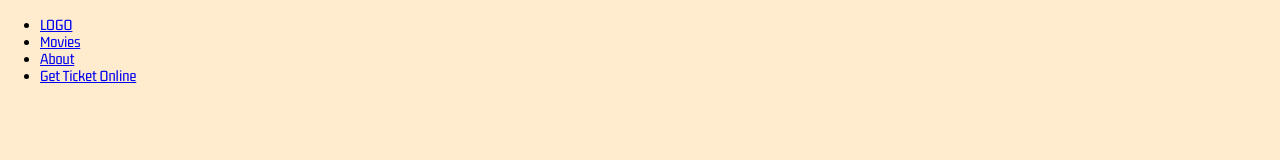
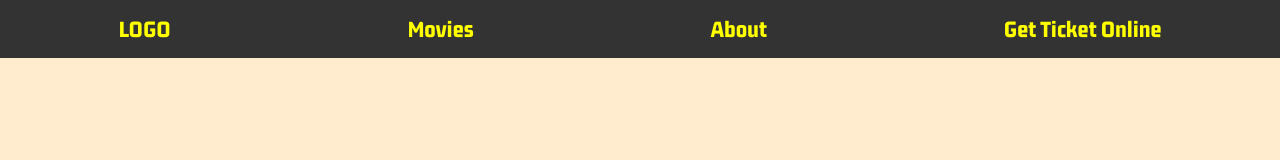
Before and after one commit to Gegardus/JS-Capstone-Webapp, a website built with webpack: page src/index.html in a window 1280 px wide. Built offline with nearby package versions, Linux system fonts and the light colour scheme.

Commit message:
add style to the header

```diff
--- a/src/style.css
+++ b/src/style.css
@@ -10,3 +10,30 @@ body {
   box-sizing: border-box;
   background-color: blanchedalmond;
 }
+
+nav ul {
+  display: flex;
+  justify-content: space-around;
+  list-style-type: none;
+  margin: 0;
+  padding: 0;
+  overflow: hidden;
+  background-color: #333333;
+}
+
+nav ul > li {
+  text-align: center;
+  padding: 16px;
+  text-decoration: none;
+}
+
+nav ul li a {
+  color: yellow;
+  font-size: 1.5em;
+  font-weight: 900;
+  text-decoration: none;
+}
+
+nav ul ul > li:hover {
+  background-color: #111111;
+}
```
